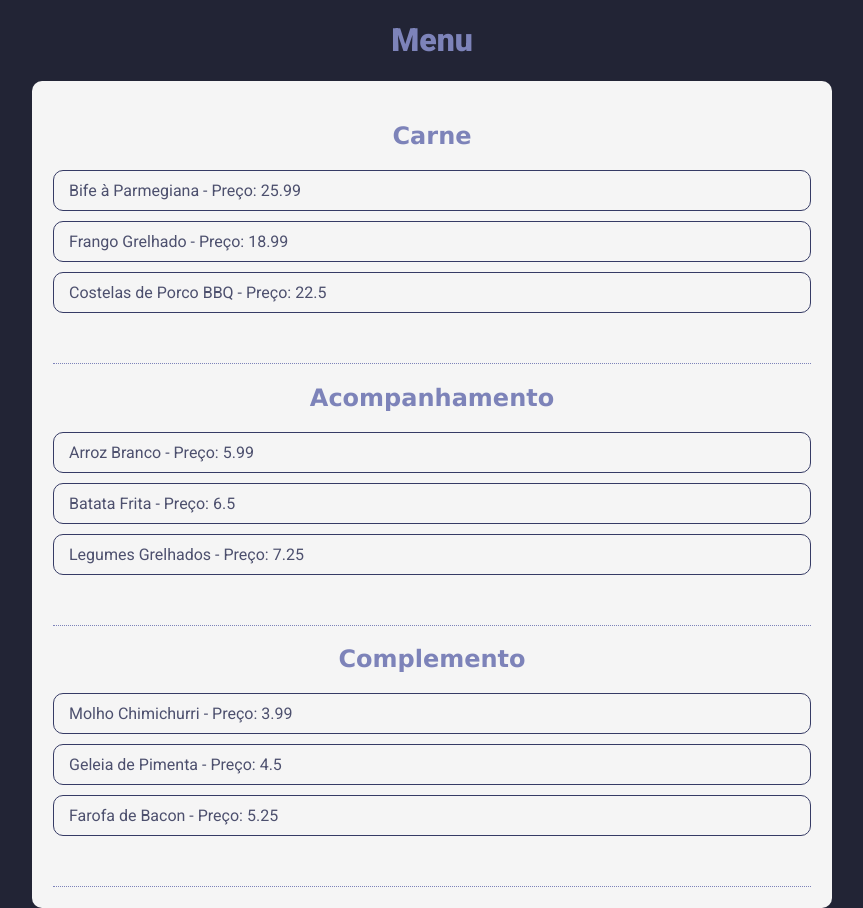
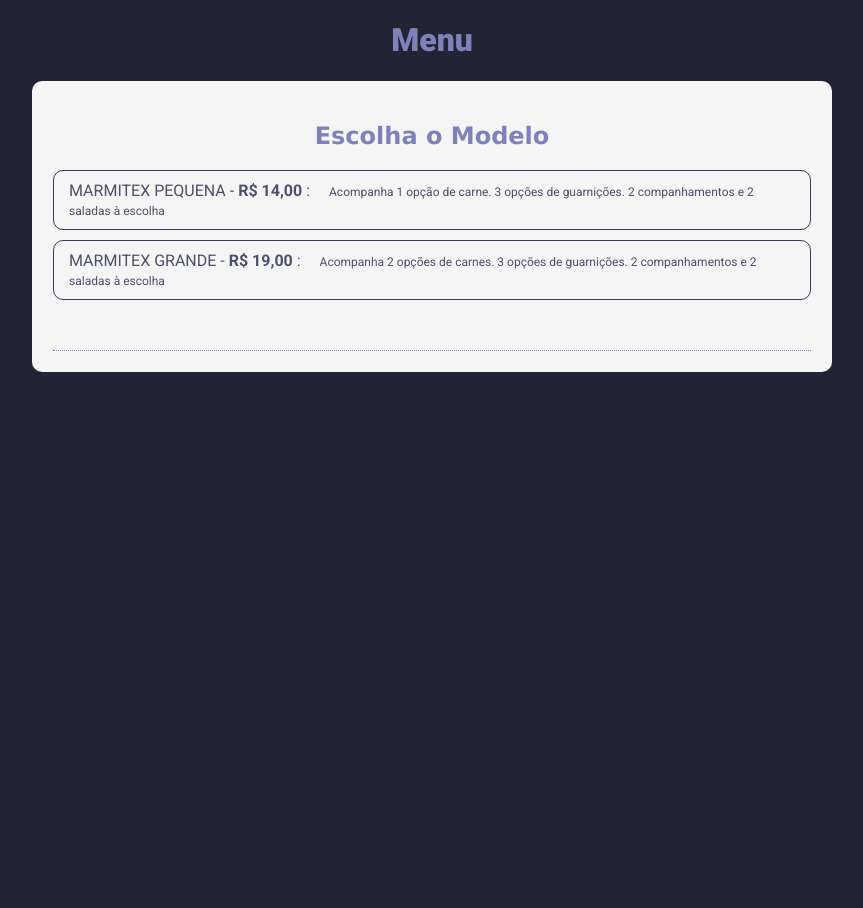
Before and after one commit to marcos-vieira-7/lista-de-tarefas, a React (Vite) app: page / in a window 1280 px wide. Shown: the whole page, without its empty margins (208-1071 px from the left). After the commit the page ends 800 px from the top, so only its background shows below. Built offline with nearby package versions, Linux system fonts and the light colour scheme.

Commit message:
menu duas partes

```diff
--- a/src/Menu.jsx
+++ b/src/Menu.jsx
@@ -4,10 +4,13 @@ import Icone from './assets/shoppList.jpg';
 import { Checkbox } from "@mui/joy";
 
 
+
 export default function Menu() {
 
     const listaStorage = localStorage.getItem('ListaMenu');
     const [lista, setLista] = useState(listaStorage? JSON.parse(listaStorage): [""]);
+
+
 
     const [carne, setCarne] = useState(
         [
@@ -67,6 +70,37 @@ export default function Menu() {
           ]
     );
 
+    const [modeloDisponivel, setModeloDisponivel] = useState(
+      [
+        {
+          "id": 1,
+          "nome": "MARMITEX PEQUENA",
+          "descricao": "Acompanha 1 opção de carne. 3 opções de guarnições. 2 companhamentos e 2 saladas à escolha",
+          "preco": 14.00
+        },
+        {
+          "id": 2,
+          "nome": "MARMITEX GRANDE",
+          "descricao": "Acompanha 2 opções de carnes. 3 opções de guarnições. 2 companhamentos e 2 saladas à escolha",
+          "preco": 19.00
+        }
+      ]
+    );
+
+    const [modeloEscolhido, setModeloEscolhido] = useState(false);
+    const [modeloMarmita, setModeloMarmita] = useState();
+
+    const formatCurrencyBR = (valor) => {
+      if (isNaN(valor)) {
+        return 'R$ 0,00';
+      }
+      const valorFormatado = parseFloat(valor).toLocaleString('pt-BR', {
+        style: 'currency',
+        currency: 'BRL',
+      });
+      return valorFormatado;
+  }
+
     return(
         <div>
         <h1>Menu</h1>
@@ -80,19 +114,31 @@ export default function Menu() {
                 <div className="divConteudo" style={{textAlign: 'center'}}>
                     {/* TODO: */}
 
+                  { modeloEscolhido ?
+                    <>
+                    {/* Informativo do modelo escolhido pelo usuario */}
+                    {modeloDisponivel.map((item)=> (
+                      item.id == modeloMarmita ?
+                        <>
+                          <h3>{item.nome} - {formatCurrencyBR(item.preco)}</h3> <span style={{fontSize: "12px"}}>{item.descricao}</span>
+                        </>
+                        :
+                        null
+                    ))}
+
                     <div className="divMenu">
                       <h2 className="titulo">Carne</h2>
                       {
                           carne.length < 1
                           ?
                           null
-                          // <img className="icone-central" src={Icone} />
+                          // <img className="icone-central" src={Icone} />  {formatCurrencyBR(parseFloat(item.preco))}
                           :
                           carne.map((item, index)=> (
                               <div
                                   key={index}
                                   className={item.isCompleted? "item completo": "item"}>
-                                  <span onClick={()=>{clicou(index)}}>{item.nome} - Preço: {item.preco}</span>
+                                  <span onClick={()=>{clicou(index)}}>{item.nome}</span>
                                   {/* <input className="myBox" type="checkbox" value={item.nome }></input> */}
                               </div>
                           ))
@@ -111,7 +157,7 @@ export default function Menu() {
                               <div
                                   key={index}
                                   className={item.isCompleted? "item completo": "item"}>
-                                  <span onClick={()=>{clicou(index)}}>{item.nome} - Preço: {item.preco}</span>
+                                  <span onClick={()=>{clicou(index)}}>{item.nome}</span>
                                   {/* <input className="myBox" type="checkbox" value={item.nome }></input> */}
                               </div>
                           ))
@@ -130,12 +176,35 @@ export default function Menu() {
                               <div
                                   key={index}
                                   className={item.isCompleted? "item completo": "item"}>
-                                  <span onClick={()=>{clicou(index)}}>{item.nome} - Preço: {item.preco}</span>
+                                  <span onClick={()=>{clicou(index)}}>{item.nome}</span>
                                   {/* <input className="myBox" type="checkbox" value={item.nome }></input> */}
                               </div>
                           ))
                       }
                     </div>
+                    </>
+                    :
+                    <div className="divMenu">
+                      <h2 className="titulo">Escolha o Modelo</h2>
+                      {
+                          modeloDisponivel.length < 1
+                          ?
+                          null
+                          // <img className="icone-central" src={Icone} />
+                          :
+                          modeloDisponivel.map((item, index) => (
+                              <div
+                                  key={index}
+                                  className={"item"}>
+                                  <span onClick={()=>{setModeloMarmita(item.id), setModeloEscolhido(true)}}>{item.nome} - <strong>{formatCurrencyBR(parseFloat(item.preco))}</strong> : <span style={{fontSize: "12px"}}>{item.descricao}</span></span>
+
+                                  {/* <input className="myBox" type="checkbox" value={item.nome }></input> */}
+                              </div>
+                          ))
+                      }
+                    </div>
+                  }
+
 
                 </div>
             </div>
```
Also changed, not shown: src/utils/formatacao.jsx (added).
